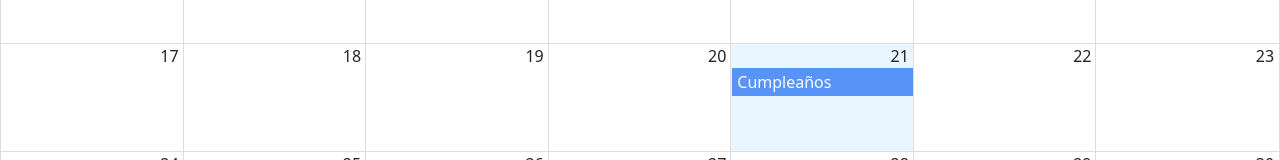
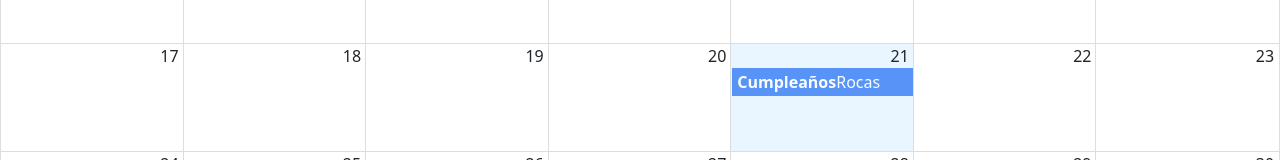
Before and after one commit to RogerCastillo877/calendar-vite-app, a React (Vite) app: page / in a window 1280 px wide. Shown: the part 431-591 px from the top of the page. Built offline with nearby package versions, Linux system fonts and the light colour scheme.

Commit message:
Personalize event box

```diff
--- /dev/null
+++ b/src/calendar/components/CalendarEvent.jsx
@@ -0,0 +1,12 @@
+
+export const CalendarEvent = ({ event }) => {
+
+  const { title, user } = event;
+
+  return (
+    <>
+      <strong>{ title }</strong>
+      <span>{ user.name }</span>
+    </>
+  )
+};
--- a/src/calendar/index.js
+++ b/src/calendar/index.js
@@ -1,2 +1,3 @@
 export * from './pages/CalendarPage';
 export * from './components/Navbar';
+export * from './components/CalendarEvent';
--- a/src/calendar/pages/CalendarPage.jsx
+++ b/src/calendar/pages/CalendarPage.jsx
@@ -3,7 +3,7 @@
 
 import { addHours } from 'date-fns';
 
-import { Navbar } from "../";
+import { Navbar, CalendarEvent } from "../";
 import { localizer, getMessagesEs } from '../../helpers';
 
 const events = [{
@@ -21,7 +21,6 @@
 export const CalendarPage = () => {
 
   const eventStyleGetter = ( event, start, end, isSelected ) => {
-    // console.log({ event, start, end, isSelected });
 
     const style = {
       backgroundColor: '#347CF7',
@@ -48,6 +47,9 @@
         style={{ height: 'calc( 100vh - 80px )' }}
         messages={ getMessagesEs() }
         eventPropGetter={ eventStyleGetter }
+        components={{
+          event: CalendarEvent
+        }}
       />
     </>
   );
```
